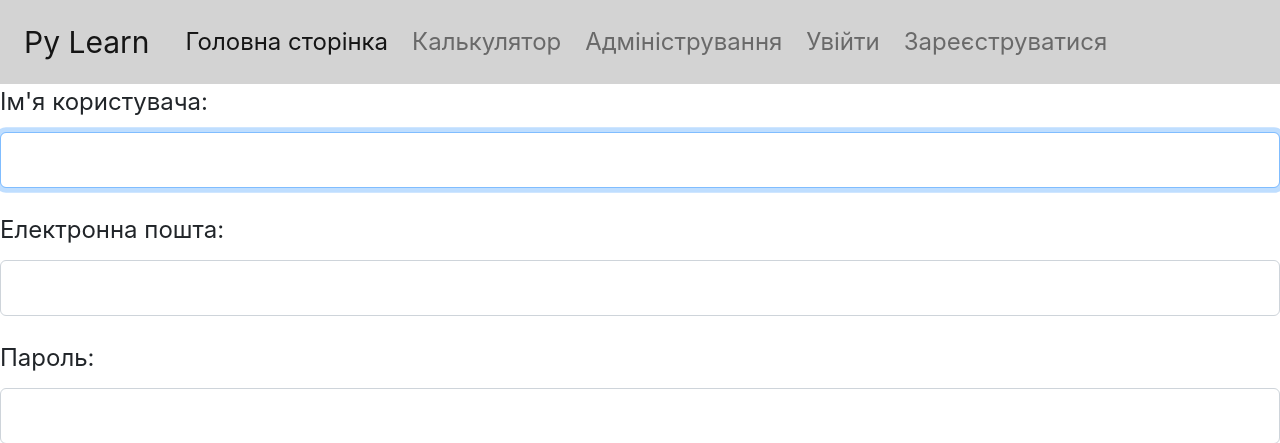
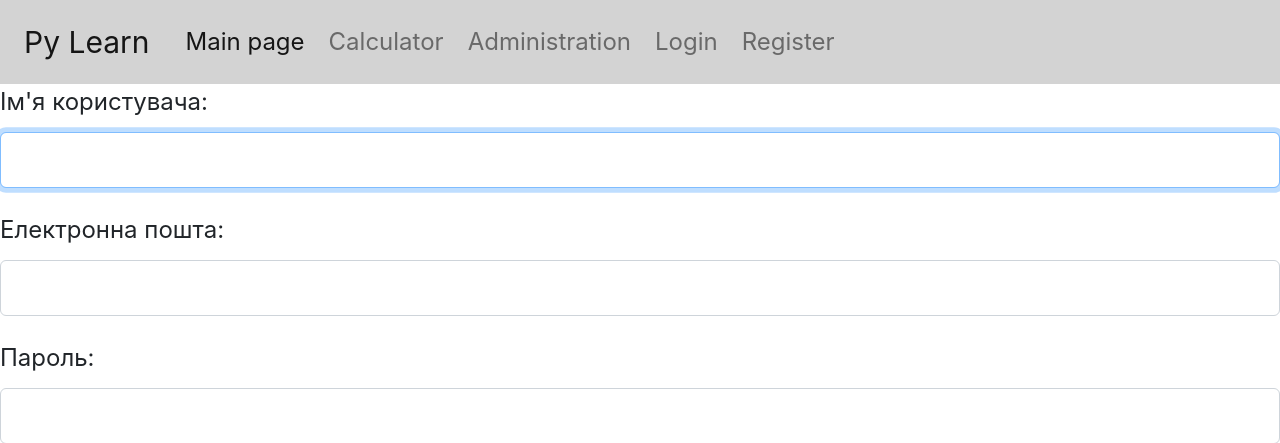
Before and after one commit to Kastet6398/pylearn1, a Django app: page /accounts/registration/ in a window 1280 px wide. Shown: the top 443 px of the page. Run offline with Django 4.2, Linux system fonts and the light colour scheme; data comes from the database, SQL or seed files in the repository.

Commit message:
Update base.html

```diff
--- a/main/templates/main/base.html
+++ b/main/templates/main/base.html
@@ -33,29 +33,29 @@
           <div class="collapse navbar-collapse" id="navbarNavDropdown">
             <ul class="navbar-nav">
               <li class="nav-item active">
-                <a class="nav-link" href="/themes">Головна сторінка</a>
+                <a class="nav-link" href="/">Main page</a>
               </li>
               <li class="nav-item">
-                <a class="nav-link" href="/calculator">Калькулятор</a>
+                <a class="nav-link" href="/calculator">Calculator</a>
               </li>
               <li class="nav-item">
-                <a class="nav-link" href="/admin2">Адміністрування</a>
+                <a class="nav-link" href="/admin2">Administration</a>
               </li>
               {% if request.user.is_authenticated %}
               <li class="nav-item">
-                <a class="nav-link" href="/accounts/logout">Вийти</a>
+                <a class="nav-link" href="/accounts/logout">Logout</a>
               </li>
               {% else %}
               <li class="nav-item">
-                <a class="nav-link" href="/accounts/login">Увійти</a>
+                <a class="nav-link" href="/accounts/login">Login</a>
               </li>
               <li class="nav-item">
-                <a class="nav-link" href="/accounts/registration">Зареєструватися</a>
+                <a class="nav-link" href="/accounts/registration">Register</a>
               </li>
               {% endif %}
             </ul>
           {% if request.user.is_authenticated %}
-            <span style="padding-right: 20px;">Вітаємо, {{ request.user.first_name }} {{ request.user.last_name }}!</span>
+            <span style="padding-right: 20px;">Welcome, {{ request.user.first_name }} {{ request.user.last_name }}!</span>
           {% endif %}
           </div>
         </nav>
```
